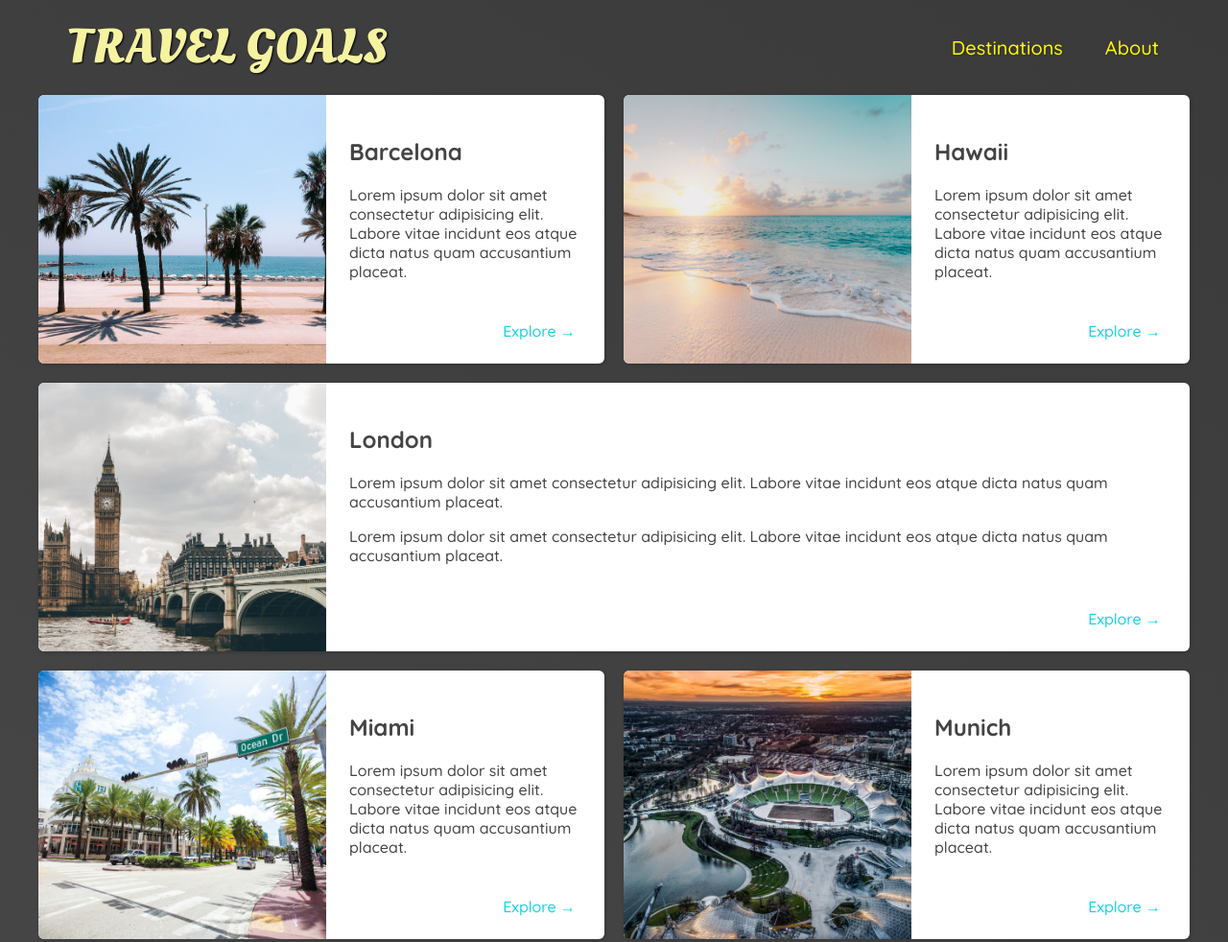
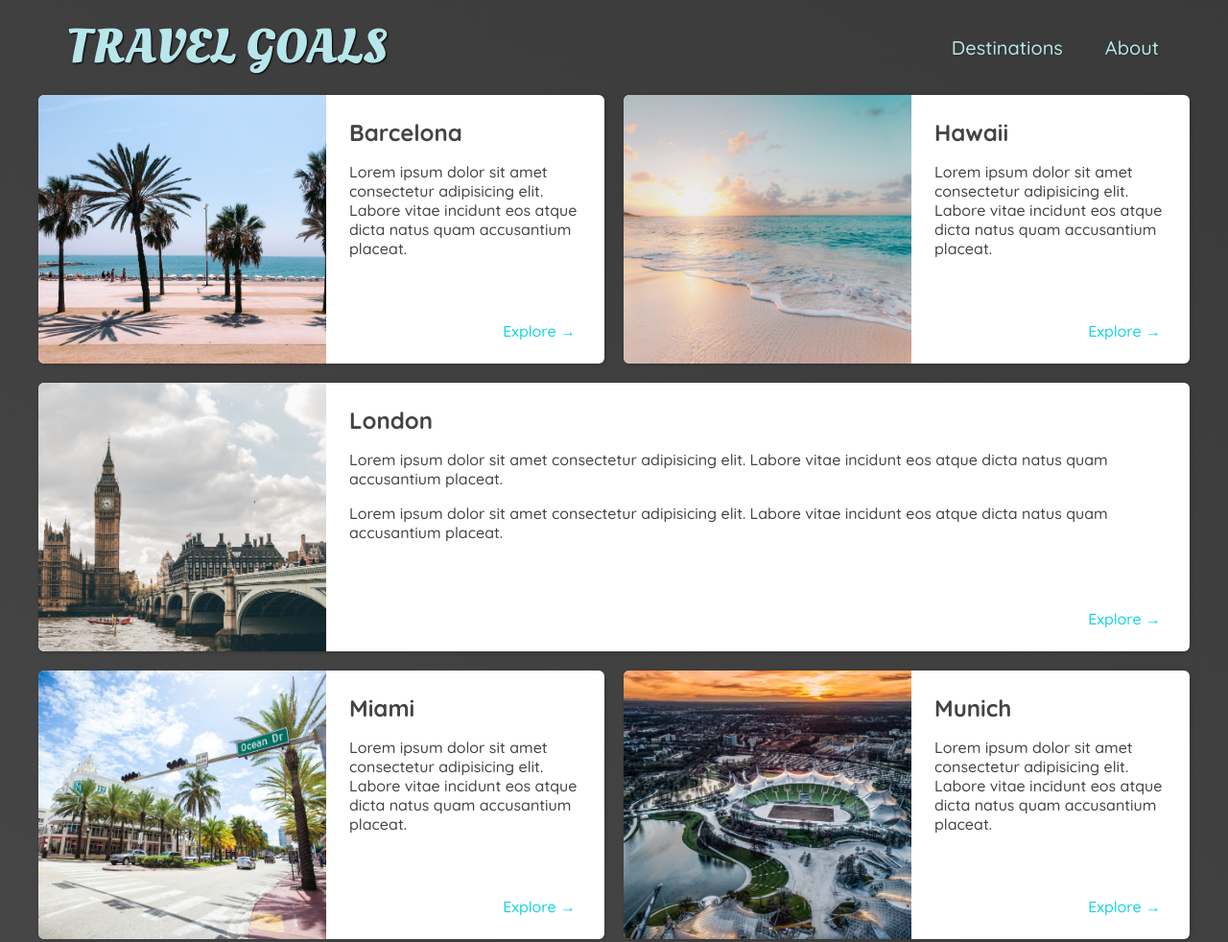
Before and after one commit to DrSimonovic/Travel-Goals-Project, a plain HTML site: page places.html in a window 1280 px wide. Shown: the top 982 px of the page at 96% size. Drawn offline with Linux system fonts and the light colour scheme.

Commit message:
finished

```diff
--- a/places.css
+++ b/places.css
@@ -1,10 +1,23 @@
+body {
+    background: linear-gradient(30deg, rgb(77, 77, 77), rgb(58, 58, 58));
+    color: rgb(68, 68, 68);
+}
+
+#page-logo a {
+    color: rgb(183, 230, 235);
+}
+
 header {
     position: static;
 }
 
-body {
-    background: linear-gradient(30deg, rgb(77, 77, 77), rgb(58, 58, 58));
-    color: rgb(68, 68, 68);
+header a {
+    color: rgb(183, 230, 235);
+}
+
+header nav a:hover {
+    background-color:rgb(183, 230, 235);
+    color: rgb(58, 58, 58);
 }
 
 main ul {
@@ -41,6 +54,10 @@ main li img {
     justify-content: space-between;
 }
 
+.item-content h2 {
+    margin: 0;
+}
+
 .actions {
     text-align: right;
 }
--- a/positioning/styles.css
+++ b/positioning/styles.css
@@ -30,7 +30,7 @@ div {
 
   #two {
     background-color: #c95bc7;
-    position: absolute;
+    /* position: absolute; */
     top: 20px;
     left: 20px;
     width: 100%;
```
